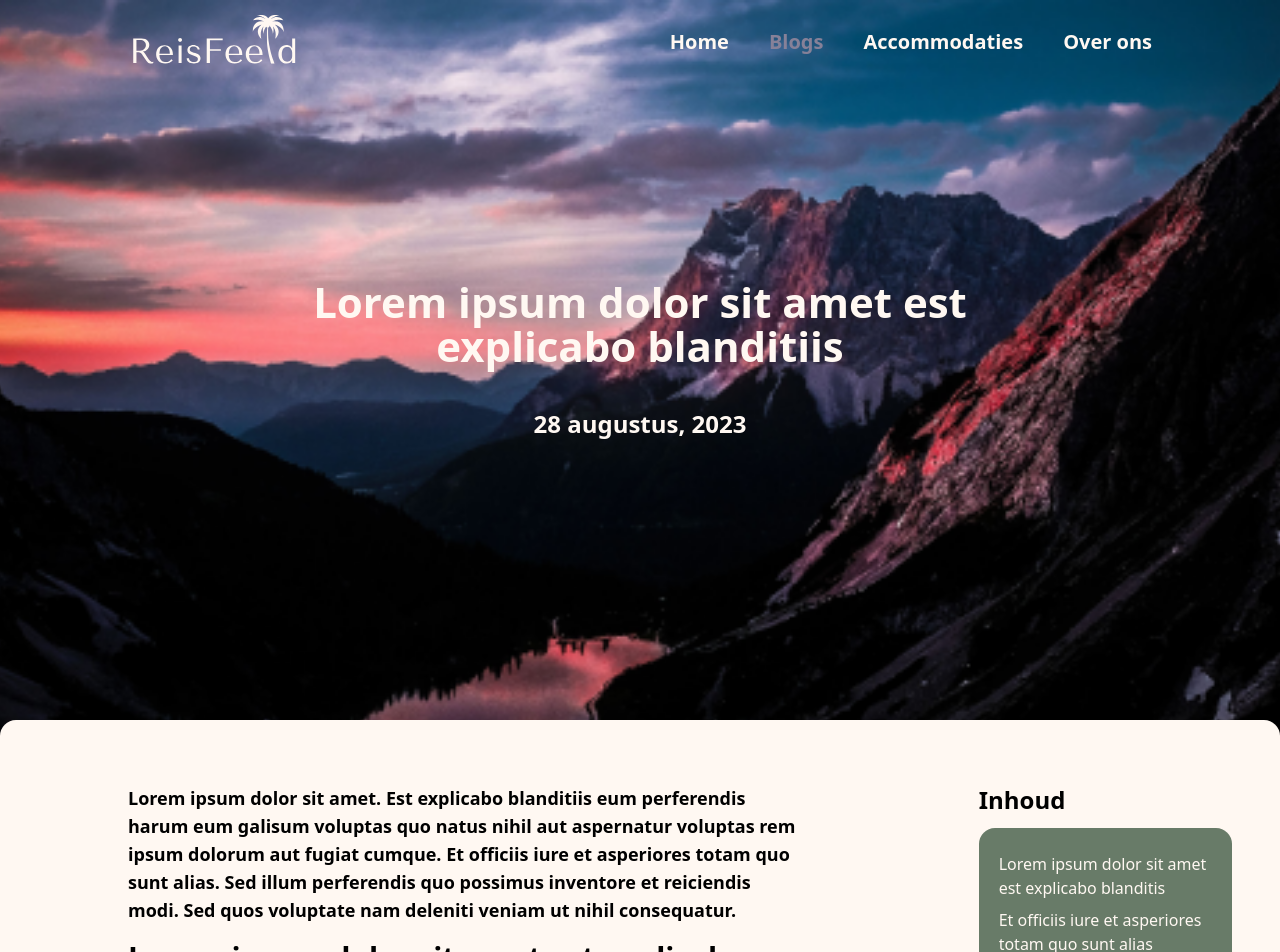
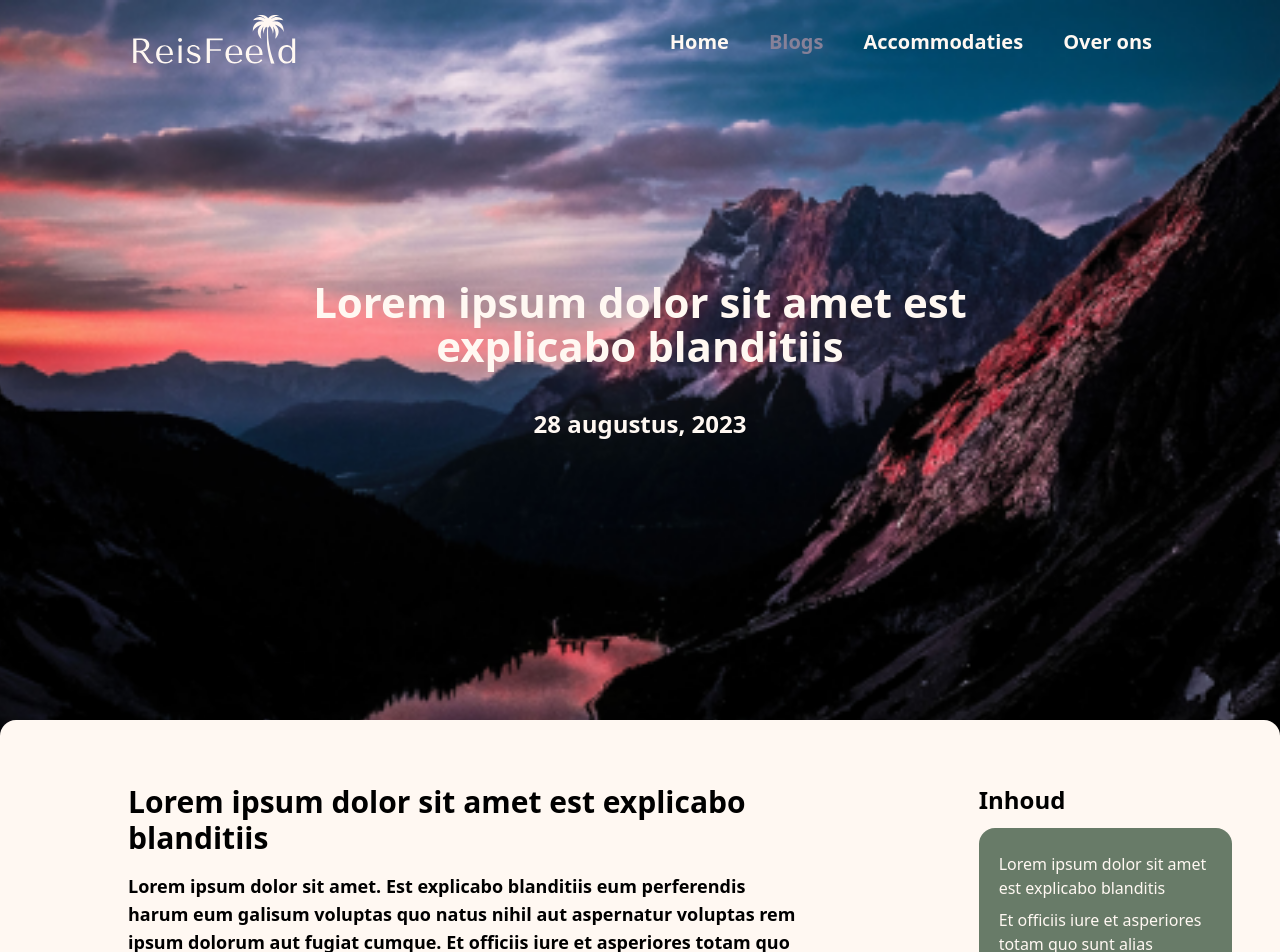
Before and after one commit to dannyfrelink/affiliate-blog, a React (Create React App) app: page /blogs/1 in a window 1280 px wide. Shown: the top 952 px of the page. Built offline with nearby package versions, Linux system fonts and the light colour scheme; the HTML template or start-up script is replaced by a standard one.

Commit message:
fix: display missing title on larger screens

```diff
--- a/src/components/pages/blogs/BlogContent.tsx
+++ b/src/components/pages/blogs/BlogContent.tsx
@@ -40,10 +40,12 @@ const BlogContent: React.FC<BlogContentProps> = ({
 	return (
 		<div className="relative">
 			<Container>
-				{index === 0 && screenSize < 1000 && (
+				{index === 0 && (
 					<div className="mb-4">
 						<H2 className="mb-3">{blog.title}</H2>
-						<TableOfContents headers={blog.headers} />
+						{screenSize < 1000 && (
+							<TableOfContents headers={blog.headers} />
+						)}
 					</div>
 				)}
 
```
Also changed, not shown: src/images/logo/Logo-ReisFeeld.svg (deleted).
